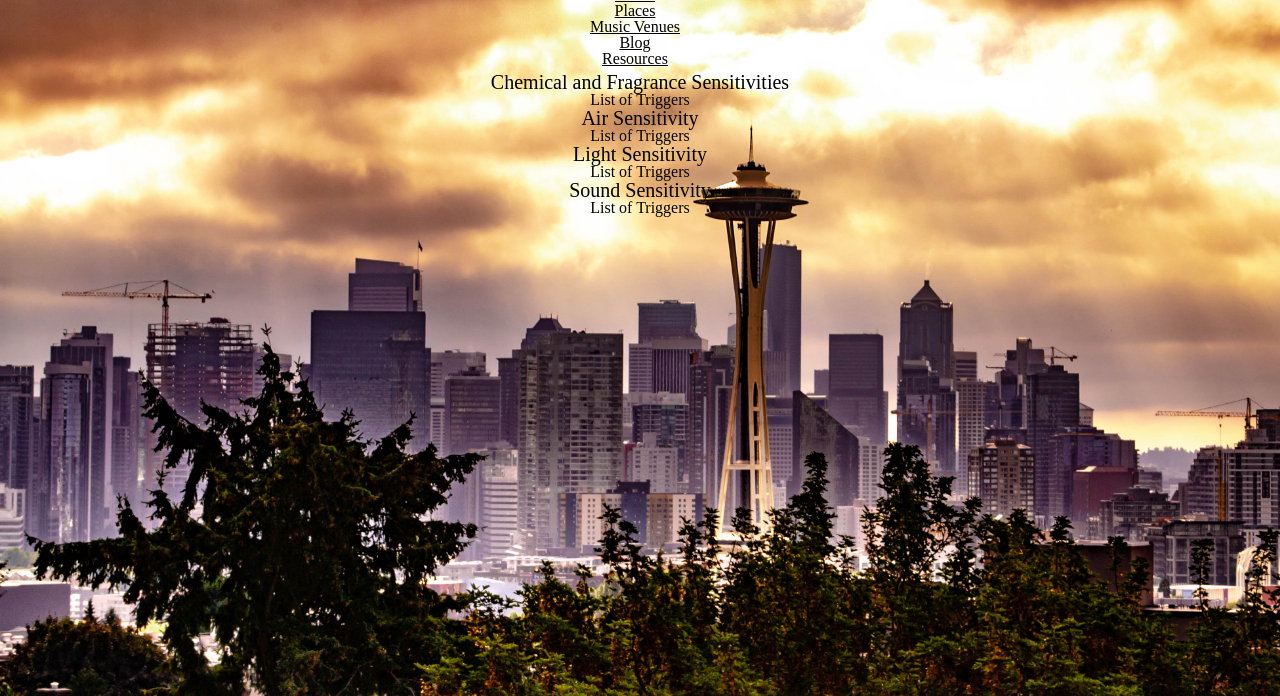
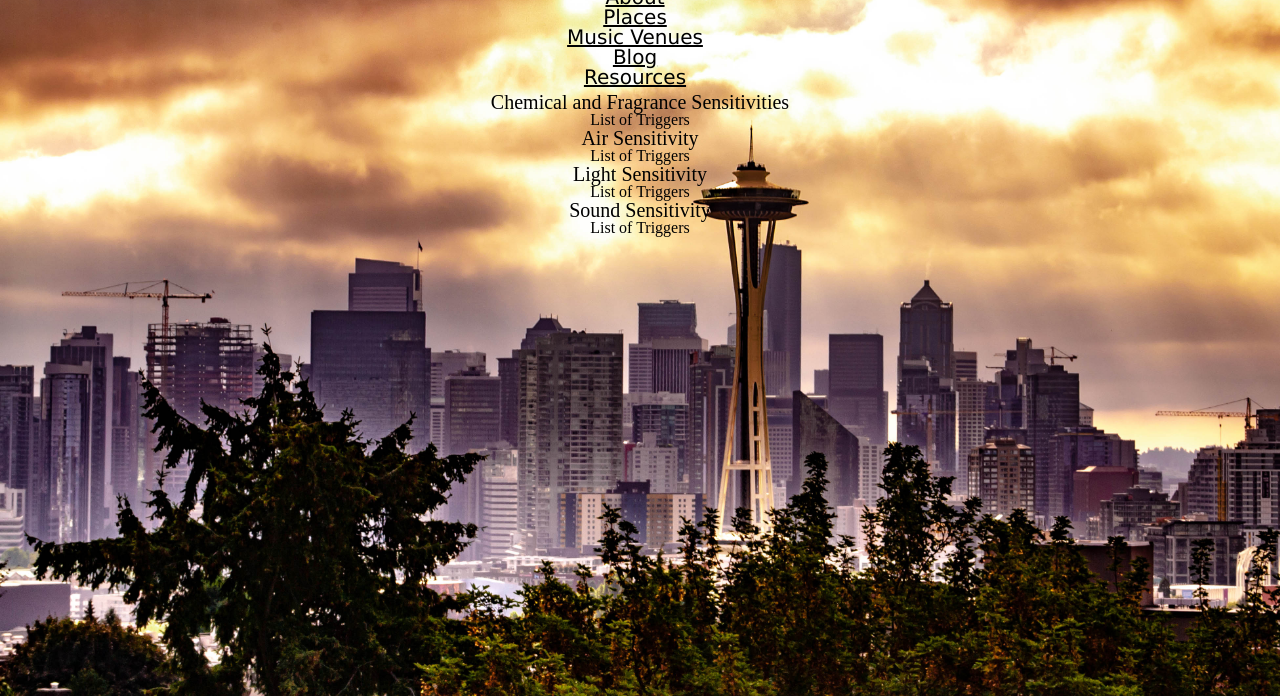
Before and after one commit to carolineanneok/ScentlessinSeattle, a plain HTML site: page facts.html in a window 1280 px wide. Shown: the part 104-800 px from the top of the page. Drawn offline with Linux system fonts and the light colour scheme.

Commit message:
enlarged nav

```diff
--- a/blog.css
+++ b/blog.css
@@ -44,6 +44,8 @@ img {
 
   nav {
     width: 960px;
+    font-family: Verdana, Geneva, Tahoma, sans-serif;
+    font-size: 20px;
     padding: 5px;
     margin: 0 auto;
     }
--- a/facts.css
+++ b/facts.css
@@ -39,6 +39,8 @@
 
   nav {
     width: 960px;
+    font-family: Verdana, Geneva, Tahoma, sans-serif;
+    font-size: 20px;
     padding: 5px;
     margin: 0 auto;
     }
--- a/music.css
+++ b/music.css
@@ -37,11 +37,13 @@
       width: 1000px;
   }
 
-nav {
-width: 960px;
-padding: 5px;
-margin: 0 auto;
-}
+  nav {
+    width: 960px;
+    font-family: Verdana, Geneva, Tahoma, sans-serif;
+    font-size: 20px;
+    padding: 5px;
+    margin: 0 auto;
+    }
   nav ul{
     float:center;
     display:center;
--- a/style.css
+++ b/style.css
@@ -42,6 +42,8 @@
 
 nav {
 width: 960px;
+font-family: Verdana, Geneva, Tahoma, sans-serif;
+font-size: 20px;
 padding: 5px;
 margin: 0 auto;
 }
--- a/where.css
+++ b/where.css
@@ -39,6 +39,8 @@
 
   nav {
     width: 960px;
+    font-family: Verdana, Geneva, Tahoma, sans-serif;
+    font-size: 20px;
     padding: 5px;
     margin: 0 auto;
     }
```
